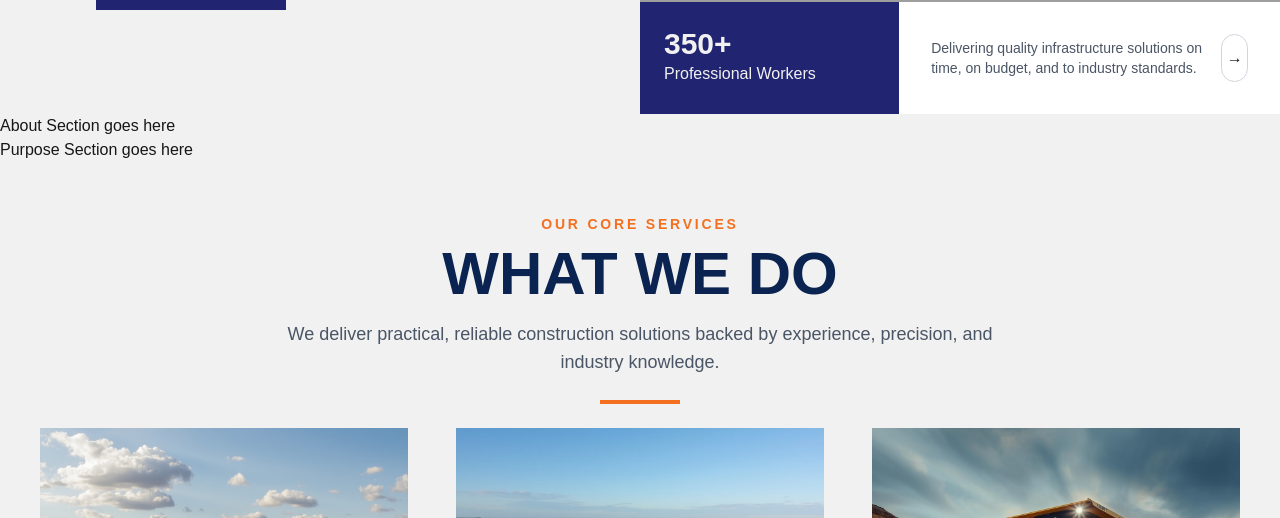
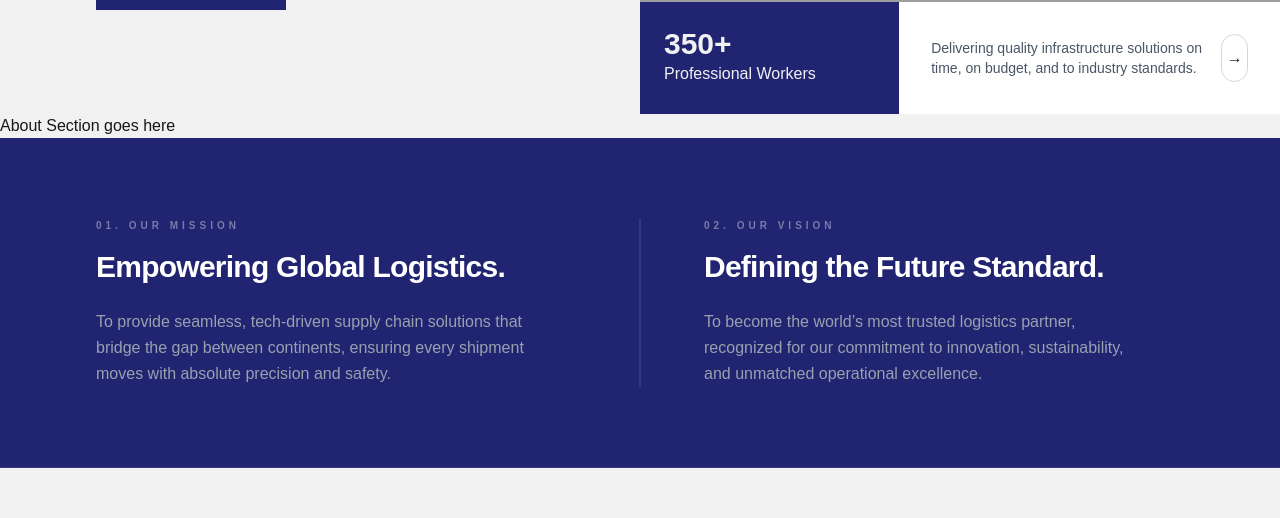
Before and after one commit to InolofatsengMotloba/bluewhite-businesslandingpage, a Next.js app: page / in a window 1280 px wide. Shown: the part 686-1204 px from the top of the page. Built offline with nearby package versions, Linux system fonts and the light colour scheme; grey boxes are pictures that could not be loaded.

Commit message:
Update Purpose component with new design and content

```diff
--- a/components/Purpose.js
+++ b/components/Purpose.js
@@ -1,7 +1,45 @@
+import React from "react";
+
 export default function Purpose() {
   return (
-    <div className="bg-[#F1F1F1]">
-      <h1>Purpose Section goes here</h1>
-    </div>
+    <section className="bg-[#212471] text-white py-20 px-6 md:px-12 lg:px-24 border-b border-white/10">
+      <div className="max-w-7xl mx-auto h-full flex flex-col justify-center">
+        {/* Container for the 50/50 Split */}
+        <div className="grid grid-cols-1 md:grid-cols-2 gap-12 md:gap-0 relative">
+          {/* Vertical Divider (Visible on MD screens and up) */}
+          <div className="hidden md:block absolute left-1/2 top-0 bottom-0 w-px bg-white/20 -translate-x-1/2"></div>
+
+          {/* Mission Side */}
+          <div className="md:pr-16 flex flex-col justify-center">
+            <span className="text-[10px] font-black tracking-[0.4em] text-white/40 uppercase mb-4">
+              01. Our Mission
+            </span>
+            <h2 className="text-2xl md:text-3xl font-bold mb-6 tracking-tight ">
+              Empowering Global Logistics.
+            </h2>
+            <p className="text-sm md:text-base text-gray-400 leading-relaxed font-light max-w-md">
+              To provide seamless, tech-driven supply chain solutions that
+              bridge the gap between continents, ensuring every shipment moves
+              with absolute precision and safety.
+            </p>
+          </div>
+
+          {/* Vision Side */}
+          <div className="md:pl-16 flex flex-col justify-center mt-12 md:mt-0">
+            <span className="text-[10px] font-black tracking-[0.4em] text-white/40 uppercase mb-4">
+              02. Our Vision
+            </span>
+            <h2 className="text-2xl md:text-3xl font-bold mb-6 tracking-tight ">
+              Defining the Future Standard.
+            </h2>
+            <p className="text-sm md:text-base text-gray-400 leading-relaxed font-light max-w-md">
+              To become the world’s most trusted logistics partner, recognized
+              for our commitment to innovation, sustainability, and unmatched
+              operational excellence.
+            </p>
+          </div>
+        </div>
+      </div>
+    </section>
   );
 }
```
